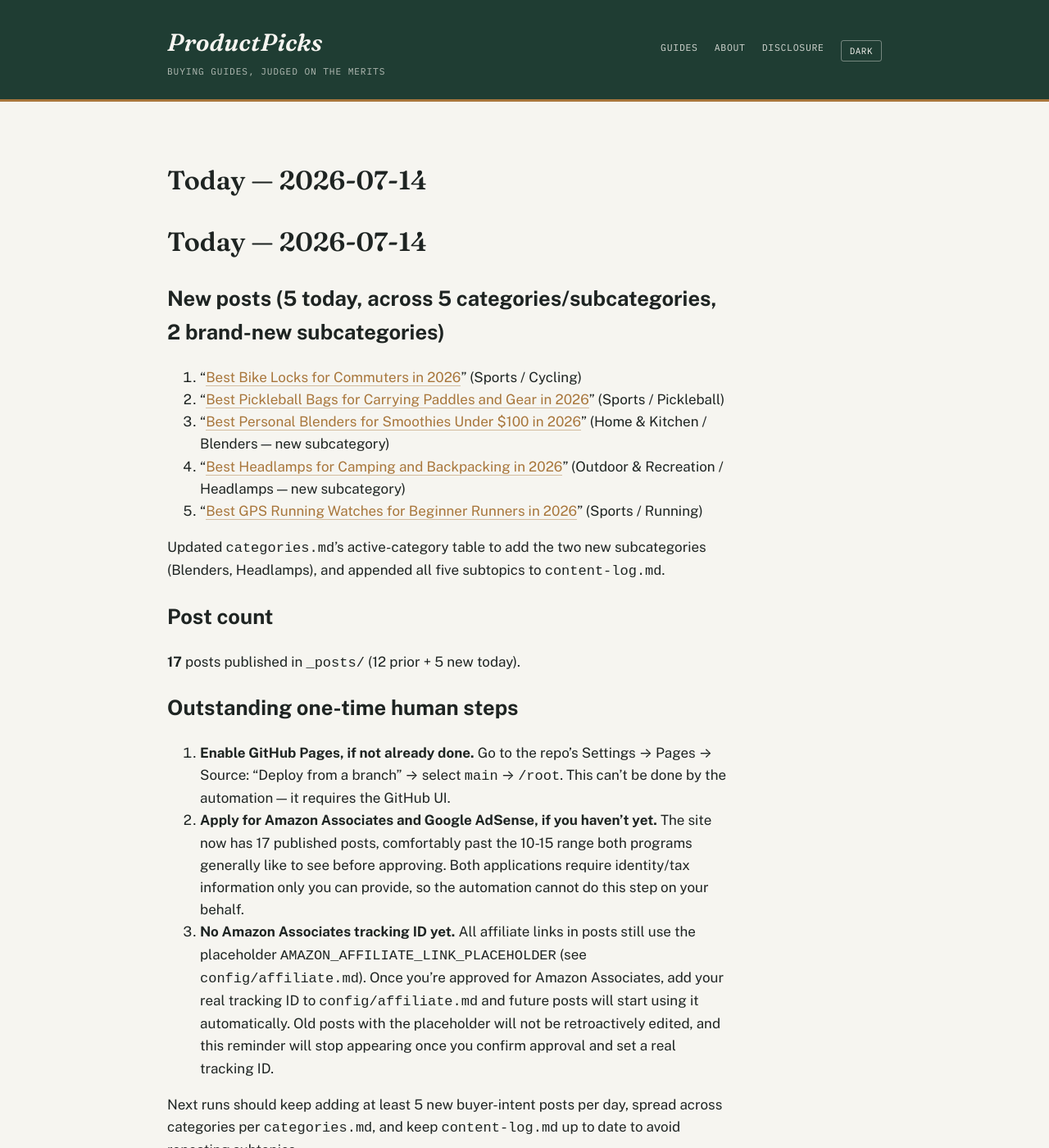
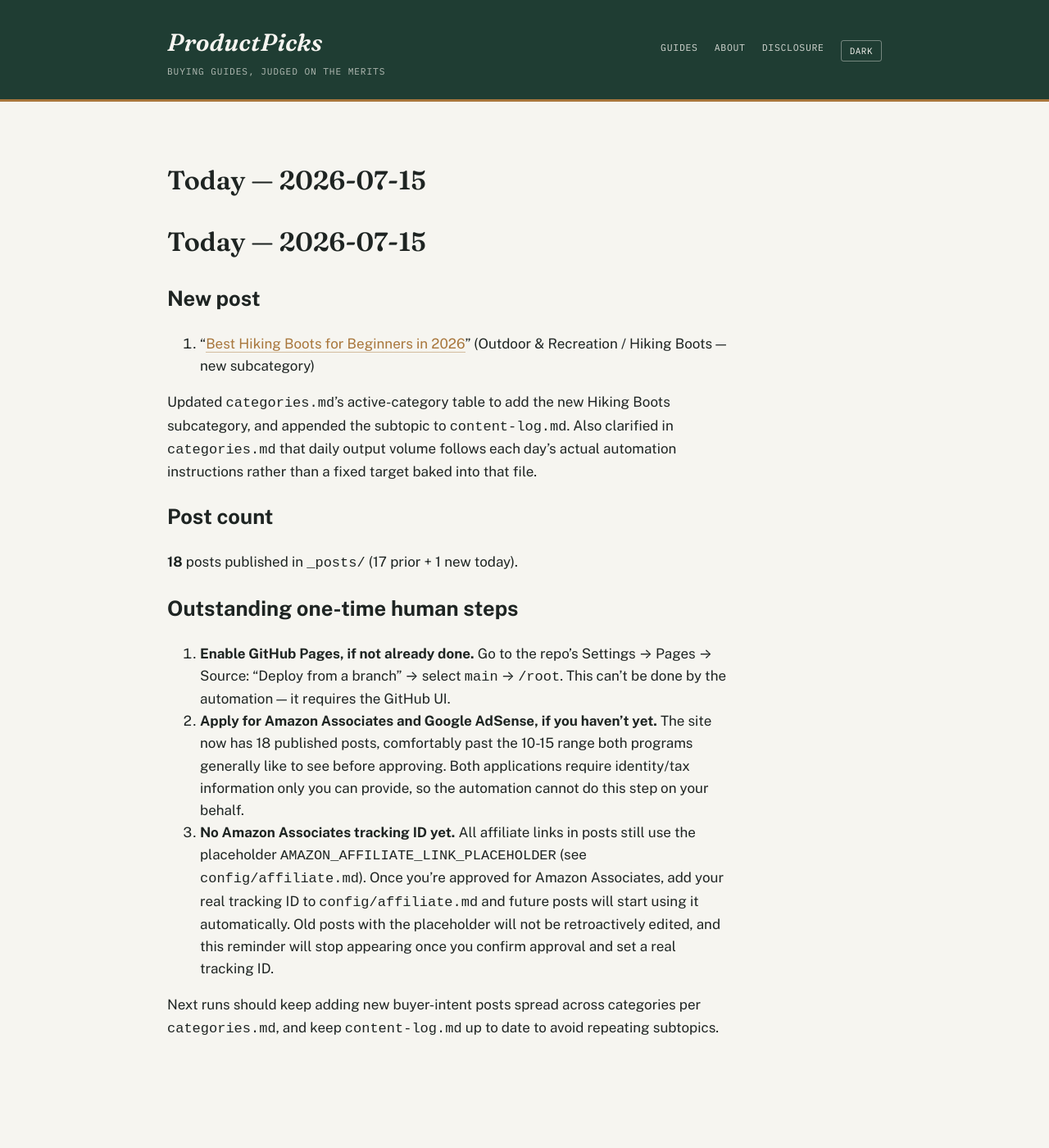
Before and after one commit to ajith198/ProductPicks, a Jekyll site: the page built from today.md, in a window 1280 px wide and 1400 px high. Shown: the whole window at 82% size. Built offline with Jekyll 4.4.1, drawn with Linux system fonts in a browser that asks for light colours; our own code applies the rules of GitHub Pages for plain Markdown files.

Commit message:
daily: 2026-07-15 new post + log update
Add "Best Hiking Boots for Beginners" (Outdoor & Recreation / Hiking
Boots, new subcategory). Update content-log.md and categories.md's
active-category table accordingly, and clarify that daily post volume
follows each run's actual task instructions rather than a fixed
target hardcoded in categories.md.

```diff
--- a/today.md
+++ b/today.md
@@ -1,23 +1,19 @@
-# Today — 2026-07-14
+# Today — 2026-07-15
 
-## New posts (5 today, across 5 categories/subcategories, 2 brand-new subcategories)
+## New post
 
-1. "[Best Bike Locks for Commuters in 2026](/cycling/buying-guides/best-bike-locks-for-commuters/)" (Sports / Cycling)
-2. "[Best Pickleball Bags for Carrying Paddles and Gear in 2026](/bags/buying-guides/best-pickleball-bags-for-paddles-and-gear/)" (Sports / Pickleball)
-3. "[Best Personal Blenders for Smoothies Under $100 in 2026](/kitchen/buying-guides/best-personal-blenders-for-smoothies-under-100/)" (Home & Kitchen / Blenders — new subcategory)
-4. "[Best Headlamps for Camping and Backpacking in 2026](/outdoor-gear/buying-guides/best-headlamps-for-camping-and-backpacking/)" (Outdoor & Recreation / Headlamps — new subcategory)
-5. "[Best GPS Running Watches for Beginner Runners in 2026](/running/buying-guides/best-gps-running-watches-for-beginners/)" (Sports / Running)
+1. "[Best Hiking Boots for Beginners in 2026](/outdoor-gear/buying-guides/best-hiking-boots-for-beginners/)" (Outdoor & Recreation / Hiking Boots — new subcategory)
 
-Updated `categories.md`'s active-category table to add the two new subcategories (Blenders, Headlamps), and appended all five subtopics to `content-log.md`.
+Updated `categories.md`'s active-category table to add the new Hiking Boots subcategory, and appended the subtopic to `content-log.md`. Also clarified in `categories.md` that daily output volume follows each day's actual automation instructions rather than a fixed target baked into that file.
 
 ## Post count
 
-**17** posts published in `_posts/` (12 prior + 5 new today).
+**18** posts published in `_posts/` (17 prior + 1 new today).
 
 ## Outstanding one-time human steps
 
 1. **Enable GitHub Pages, if not already done.** Go to the repo's Settings → Pages → Source: "Deploy from a branch" → select `main` → `/root`. This can't be done by the automation — it requires the GitHub UI.
-2. **Apply for Amazon Associates and Google AdSense, if you haven't yet.** The site now has 17 published posts, comfortably past the 10-15 range both programs generally like to see before approving. Both applications require identity/tax information only you can provide, so the automation cannot do this step on your behalf.
+2. **Apply for Amazon Associates and Google AdSense, if you haven't yet.** The site now has 18 published posts, comfortably past the 10-15 range both programs generally like to see before approving. Both applications require identity/tax information only you can provide, so the automation cannot do this step on your behalf.
 3. **No Amazon Associates tracking ID yet.** All affiliate links in posts still use the placeholder `AMAZON_AFFILIATE_LINK_PLACEHOLDER` (see `config/affiliate.md`). Once you're approved for Amazon Associates, add your real tracking ID to `config/affiliate.md` and future posts will start using it automatically. Old posts with the placeholder will not be retroactively edited, and this reminder will stop appearing once you confirm approval and set a real tracking ID.
 
-Next runs should keep adding at least 5 new buyer-intent posts per day, spread across categories per `categories.md`, and keep `content-log.md` up to date to avoid repeating subtopics.
+Next runs should keep adding new buyer-intent posts spread across categories per `categories.md`, and keep `content-log.md` up to date to avoid repeating subtopics.
```
Also changed, not shown: _posts/2026-07-15-best-hiking-boots-for-beginners.md (added, +64 -0 lines), categories.md (+2 -2 lines), content-log.md (+1 -0 lines).
